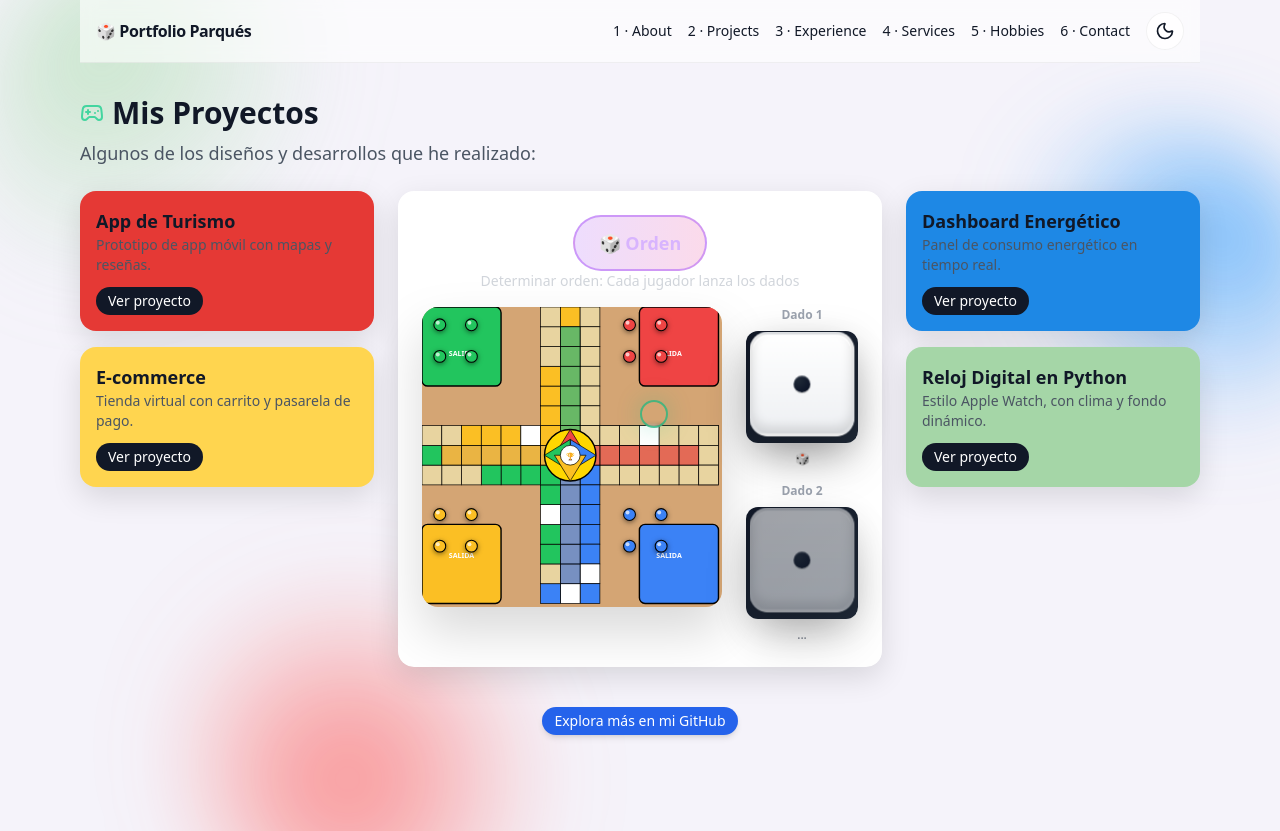
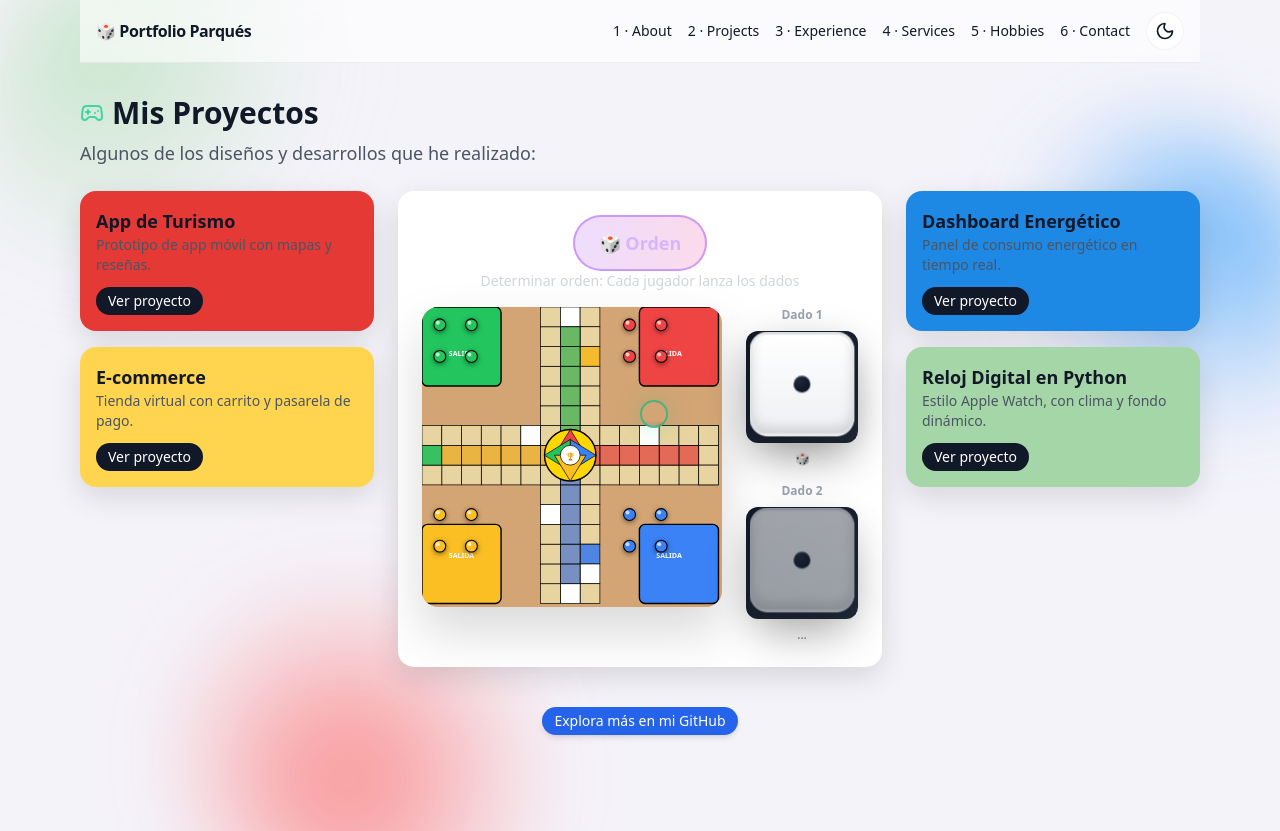
Before and after one commit to Jesusdavid2004/Dese-o_interfaces_proyecto_final, a Next.js app: page /projects in a window 1280 px wide. Built offline with nearby package versions, Linux system fonts and the light colour scheme.

Commit message:
correcciones de errores

```diff
--- a/src/components/ParquesColombia.tsx
+++ b/src/components/ParquesColombia.tsx
@@ -2,6 +2,21 @@
 
 import { useState } from "react";
 import Dice3D from "@/components/Dice3D";
+
+/* ================ 🎨 COLORES - CAMBIA AQUÍ ================ */
+const THEME = {
+  // Colores principales
+  colorRojo: "#ef4444",
+  colorAzul: "#3b82f6",
+  colorVerde: "#22c55e",
+  colorAmarillo: "#fbbf24",
+
+  // Otros colores
+  colorBeige: "#e8d4a0",
+  colorBlanco: "#FFFFFF",
+  colorDorado: "#ffd700",
+  colorFondo: "#d4a574",
+};
 
 type ColorKey = "red" | "blue" | "green" | "yellow";
 type Token = { pos: number; id: string };
@@ -16,69 +31,38 @@ type Player = {
 type GamePhase = "order" | "playing";
 
 const COLORS: Record<ColorKey, { hex: string; label: string }> = {
-  red:    { hex: "#ef4444", label: "ROJO" },
-  blue:   { hex: "#3b82f6", label: "AZUL" },
-  green:  { hex: "#22c55e", label: "VERDE" },
-  yellow: { hex: "#fbbf24", label: "AMARILLO" },
+  red:    { hex: THEME.colorRojo, label: "ROJO" },
+  blue:   { hex: THEME.colorAzul, label: "AZUL" },
+  green:  { hex: THEME.colorVerde, label: "VERDE" },
+  yellow: { hex: THEME.colorAmarillo, label: "AMARILLO" },
 };
 
 const BOARD_MAP: Record<number, [number, number]> = {
-  // ROJO (5-12)
   5: [9, 6], 6: [10, 6], 7: [11, 6], 8: [12, 6], 9: [13, 6], 10: [14, 6],
   11: [14, 7], 12: [14, 8],
 
-  // AZUL (13-26)
   13: [13, 8], 14: [12, 8], 15: [11, 8], 16: [10, 8], 17: [9, 8], 18: [8, 8],
   19: [8, 9], 20: [8, 10], 21: [8, 11], 22: [8, 12], 23: [8, 13], 24: [8, 14],
   25: [7, 14], 26: [6, 14],
 
-  // VERDE (27-40)
   27: [6, 13], 28: [6, 12], 29: [6, 11], 30: [6, 10], 31: [6, 9], 32: [6, 8],
   33: [5, 8], 34: [4, 8], 35: [3, 8], 36: [2, 8], 37: [1, 8], 38: [0, 8],
   39: [0, 7], 40: [0, 6],
 
-  // AMARILLO (41-54)
   41: [1, 6], 42: [2, 6], 43: [3, 6], 44: [4, 6], 45: [5, 6], 46: [6, 6],
   47: [6, 5], 48: [6, 4], 49: [6, 3], 50: [6, 2], 51: [6, 1], 52: [6, 0],
   53: [7, 0], 54: [8, 0],
 
-  // Conectar
   55: [8, 1], 56: [8, 2], 57: [8, 3], 58: [8, 4], 59: [8, 5], 60: [8, 6],
   61: [9, 6], 62: [10, 6], 63: [11, 6], 64: [12, 6], 65: [13, 6], 66: [14, 6],
   67: [14, 7], 68: [14, 8],
 };
 
-const BOARD_COLORS: Record<number, string> = {
-  // ROJO (5-12): 1 roja + blancas + 1 roja final
-  5: "#ef4444", 6: "#e8d4a0", 7: "#e8d4a0", 8: "#e8d4a0", 9: "#e8d4a0", 10: "#e8d4a0",
-  11: "#e8d4a0", 12: "#ef4444",
-
-  // AZUL (13-26): azules + 2 blancas (23, 25) + azul
-  13: "#e8d4a0", 14: "#e8d4a0", 15: "#e8d4a0", 16: "#e8d4a0", 17: "#e8d4a0", 18: "#3b82f6",
-  19: "#3b82f6", 20: "#3b82f6", 21: "#3b82f6", 22: "#3b82f6", 23: "#FFFFFF", 24: "#3b82f6",
-  25: "#FFFFFF", 26: "#3b82f6",
-
-  // VERDE (27-40): 2 verdes + 1 blanca (30) + verdes
-  27: "#e8d4a0", 28: "#22c55e", 29: "#22c55e", 30: "#FFFFFF", 31: "#22c55e", 32: "#22c55e",
-  33: "#22c55e", 34: "#22c55e", 35: "#22c55e", 36: "#e8d4a0", 37: "#e8d4a0", 38: "#e8d4a0",
-  39: "#22c55e", 40: "#e8d4a0",
-
-  // AMARILLO (41-54): 3 amarillas + 1 blanca (45) + amarillas
-  41: "#e8d4a0", 42: "#fbbf24", 43: "#fbbf24", 44: "#fbbf24", 45: "#FFFFFF", 46: "#fbbf24",
-  47: "#fbbf24", 48: "#fbbf24", 49: "#fbbf24", 50: "#e8d4a0", 51: "#e8d4a0", 52: "#e8d4a0",
-  53: "#fbbf24", 54: "#e8d4a0",
-
-  // Conectar (55-68)
-  55: "#e8d4a0", 56: "#e8d4a0", 57: "#e8d4a0", 58: "#e8d4a0", 59: "#e8d4a0", 60: "#e8d4a0",
-  61: "#e8d4a0", 62: "#e8d4a0", 63: "#FFFFFF", 64: "#e8d4a0", 65: "#e8d4a0", 66: "#e8d4a0",
-  67: "#e8d4a0", 68: "#e8d4a0",
-};
-
 const FINAL_PATHS: Record<ColorKey, number[]> = {
   red: [100, 101, 102, 103, 104, 105, 106, 107],
   blue: [110, 111, 112, 113, 114, 115, 116, 117],
-  green: [130, 131, 132, 133, 134, 135, 136, 137],  // Verde va al centro
-  yellow: [120, 121, 122, 123, 124, 125, 126, 127],  // Amarillo va a la izquierda
+  green: [130, 131, 132, 133, 134, 135, 136, 137],
+  yellow: [120, 121, 122, 123, 124, 125, 126, 127],
 };
 
 const FINAL_MAP: Record<number, [number, number]> = {
@@ -104,6 +88,15 @@ const FINAL_ENTRY: Record<ColorKey, number> = {
 };
 
 const SAFE_CELLS = new Set([5, 12, 22, 23, 25, 30, 39, 45, 53, 63]);
+
+const EXIT_CELLS = new Set([5, 22, 39, 56]);
+
+const EXIT_COLORS: Record<number, string> = {
+  5: THEME.colorRojo,
+  22: THEME.colorAzul,
+  39: THEME.colorVerde,
+  56: THEME.colorAmarillo,
+};
 
 const nextPlayer = (p: ColorKey): ColorKey =>
   p === "red" ? "green" : p === "green" ? "yellow" : p === "yellow" ? "blue" : "red";
@@ -607,20 +600,29 @@ function BoardSVG({
     <svg
       viewBox={`0 0 ${size} ${size}`}
       className="w-full max-w-[850px] drop-shadow-2xl rounded-2xl"
-      style={{ background: '#d4a574' }}
+      style={{ background: THEME.colorFondo }}
     >
+      {/* Patios */}
       <rect x={0} y={0} width={cell * 4} height={cell * 4}
-            fill={COLORS.green.hex} stroke="#000" strokeWidth="4" rx="16" />
+            fill={THEME.colorVerde} stroke="#000" strokeWidth="4" rx="16" />
       <rect x={cell * 11} y={0} width={cell * 4} height={cell * 4}
-            fill={COLORS.red.hex} stroke="#000" strokeWidth="4" rx="16" />
+            fill={THEME.colorRojo} stroke="#000" strokeWidth="4" rx="16" />
       <rect x={0} y={cell * 11} width={cell * 4} height={cell * 4}
-            fill={COLORS.yellow.hex} stroke="#000" strokeWidth="4" rx="16" />
+            fill={THEME.colorAmarillo} stroke="#000" strokeWidth="4" rx="16" />
       <rect x={cell * 11} y={cell * 11} width={cell * 4} height={cell * 4}
-            fill={COLORS.blue.hex} stroke="#000" strokeWidth="4" rx="16" />
+            fill={THEME.colorAzul} stroke="#000" strokeWidth="4" rx="16" />
 
+      {/* Casillas */}
       {Object.entries(BOARD_MAP).map(([pos, [x, y]]) => {
         const cellPos = parseInt(pos);
-        const fill = BOARD_COLORS[cellPos] || "#e8d4a0";
+        let fill = THEME.colorBeige;
+
+        if (SAFE_CELLS.has(cellPos) && !EXIT_CELLS.has(cellPos)) {
+          fill = THEME.colorBlanco;
+        }
+        else if (EXIT_CELLS.has(cellPos)) {
+          fill = EXIT_COLORS[cellPos] + "DD";
+        }
 
         return (
           <rect
@@ -636,14 +638,15 @@ function BoardSVG({
         );
       })}
 
+      {/* Rectas finales */}
       {Object.entries(FINAL_MAP).map(([pos, [x, y]]) => {
         const cellPos = parseInt(pos);
-        let fill = "#fff";
+        let fill = THEME.colorBlanco;
 
-        if (FINAL_PATHS.red.includes(cellPos)) fill = COLORS.red.hex + "99";
-        else if (FINAL_PATHS.blue.includes(cellPos)) fill = COLORS.blue.hex + "99";
-        else if (FINAL_PATHS.green.includes(cellPos)) fill = COLORS.green.hex + "99";
-        else if (FINAL_PATHS.yellow.includes(cellPos)) fill = COLORS.yellow.hex + "99";
+        if (FINAL_PATHS.red.includes(cellPos)) fill = THEME.colorRojo + "99";
+        else if (FINAL_PATHS.blue.includes(cellPos)) fill = THEME.colorAzul + "99";
+        else if (FINAL_PATHS.green.includes(cellPos)) fill = THEME.colorVerde + "99";
+        else if (FINAL_PATHS.yellow.includes(cellPos)) fill = THEME.colorAmarillo + "99";
 
         return (
           <rect
@@ -659,29 +662,30 @@ function BoardSVG({
         );
       })}
 
+      {/* Centro */}
       <g>
         <circle cx={cell * 7.5} cy={cell * 7.5} r={cell * 1.3}
-                fill="#ffd700" stroke="#000" strokeWidth="4" />
+                fill={THEME.colorDorado} stroke="#000" strokeWidth="4" />
 
         <path
           d={`M ${cell * 7.5} ${cell * 6.2} L ${cell * 6.7} ${cell * 7.5} L ${cell * 8.3} ${cell * 7.5} Z`}
-          fill={COLORS.red.hex} stroke="#000" strokeWidth="2"
+          fill={THEME.colorRojo} stroke="#000" strokeWidth="2"
         />
         <path
           d={`M ${cell * 8.8} ${cell * 7.5} L ${cell * 7.5} ${cell * 6.7} L ${cell * 7.5} ${cell * 8.3} Z`}
-          fill={COLORS.blue.hex} stroke="#000" strokeWidth="2"
+          fill={THEME.colorAzul} stroke="#000" strokeWidth="2"
         />
         <path
           d={`M ${cell * 6.2} ${cell * 7.5} L ${cell * 7.5} ${cell * 6.7} L ${cell * 7.5} ${cell * 8.3} Z`}
-          fill={COLORS.green.hex} stroke="#000" strokeWidth="2"
+          fill={THEME.colorVerde} stroke="#000" strokeWidth="2"
         />
         <path
           d={`M ${cell * 7.5} ${cell * 8.8} L ${cell * 6.7} ${cell * 7.5} L ${cell * 8.3} ${cell * 7.5} Z`}
-          fill={COLORS.yellow.hex} stroke="#000" strokeWidth="2"
+          fill={THEME.colorAmarillo} stroke="#000" strokeWidth="2"
         />
 
         <circle cx={cell * 7.5} cy={cell * 7.5} r={cell * 0.5}
-                fill="#fff" stroke="#000" strokeWidth="2" />
+                fill={THEME.colorBlanco} stroke="#000" strokeWidth="2" />
         <text x={cell * 7.5} y={cell * 7.7} fontSize="20" fontWeight="bold"
               fill="#000" textAnchor="middle">🏆</text>
       </g>
```
